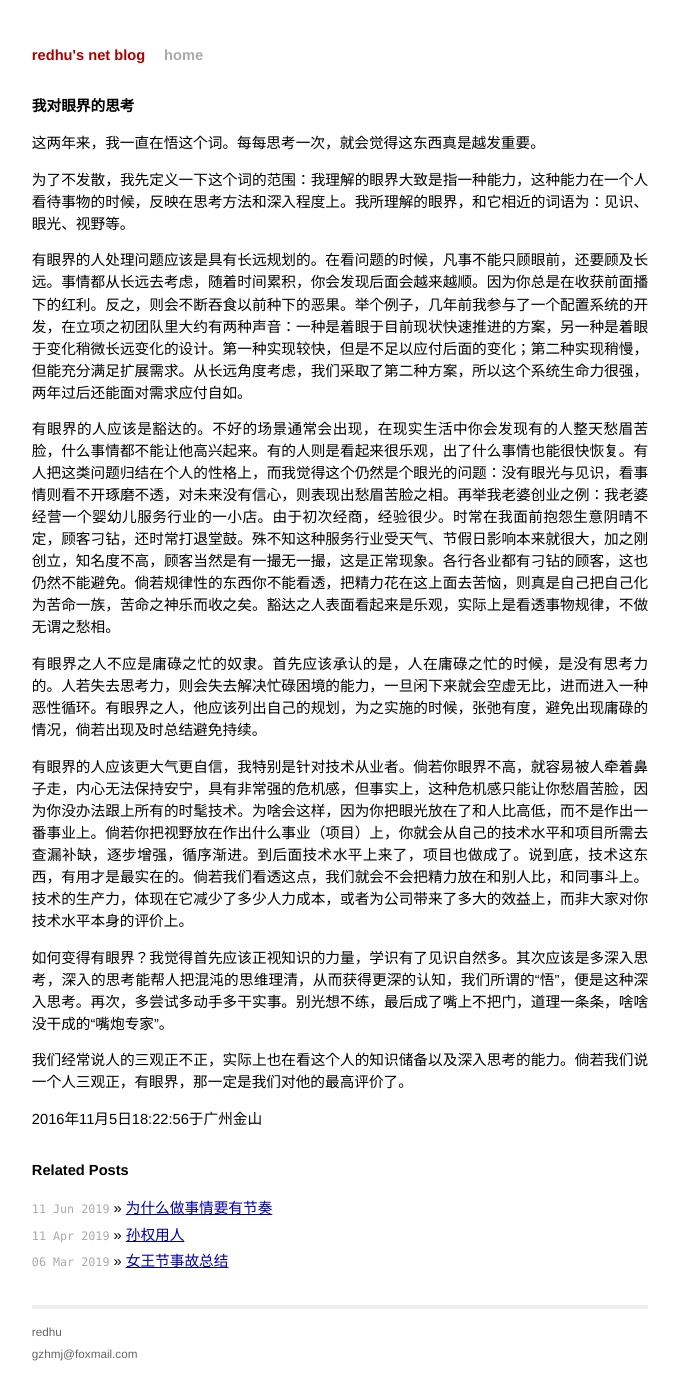
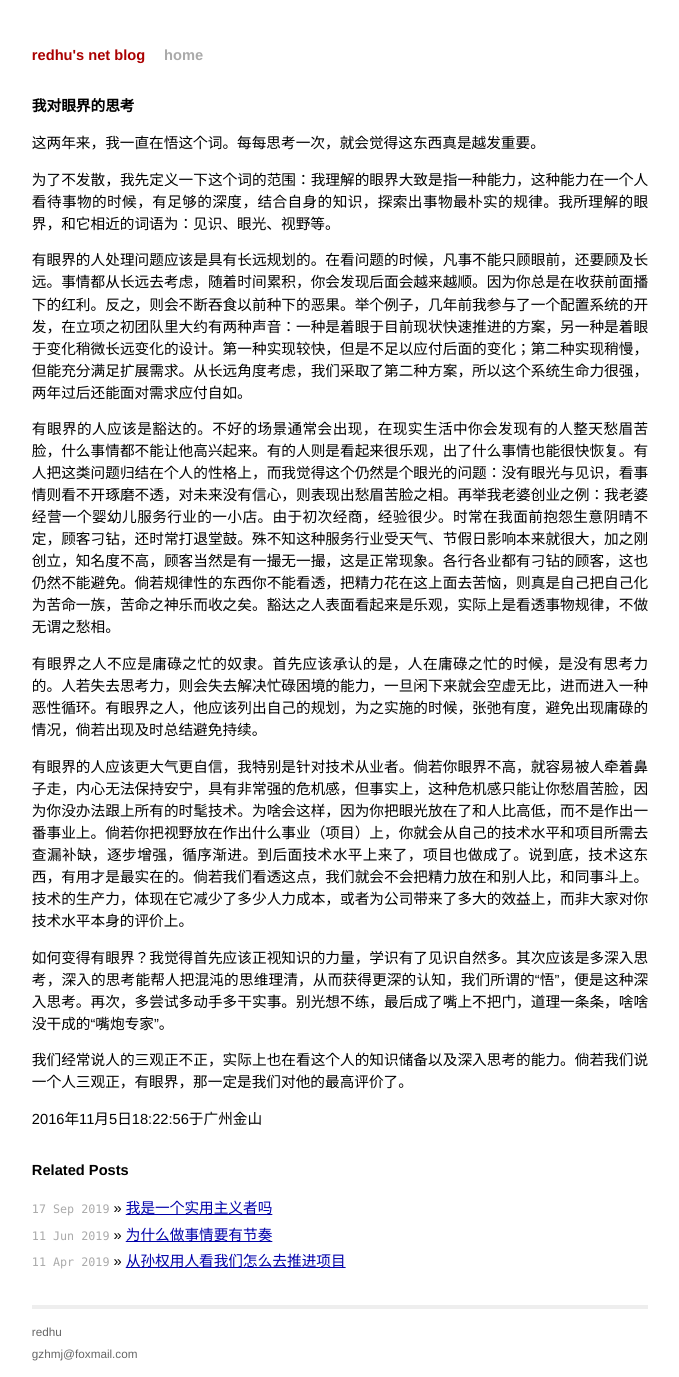
Before and after one commit to redhu/redhu.github.io, a Jekyll site: the page built from _posts/2016-11-5-我对眼界的思考.md, in a window 1280 px wide. Shown: the whole page, without its empty margins (300-979 px from the left). Built offline with Jekyll 4.4.1, drawn with Linux system fonts in a browser that asks for light colours; our own code applies the rules of GitHub Pages for plain Markdown files; comment, search, counter and statistics services are not loaded.

Commit message:
rename time

```diff
--- a/_posts/2016-11-5-我对眼界的思考.md
+++ b/_posts/2016-11-5-我对眼界的思考.md
@@ -1,8 +1,9 @@
-# 我对眼界的思考
+我对眼界的思考
+============================================
 
 这两年来，我一直在悟这个词。每每思考一次，就会觉得这东西真是越发重要。
 
-为了不发散，我先定义一下这个词的范围：我理解的眼界大致是指一种能力，这种能力在一个人看待事物的时候，反映在思考方法和深入程度上。我所理解的眼界，和它相近的词语为：见识、眼光、视野等。
+为了不发散，我先定义一下这个词的范围：我理解的眼界大致是指一种能力，这种能力在一个人看待事物的时候，有足够的深度，结合自身的知识，探索出事物最朴实的规律。我所理解的眼界，和它相近的词语为：见识、眼光、视野等。
 
 有眼界的人处理问题应该是具有长远规划的。在看问题的时候，凡事不能只顾眼前，还要顾及长远。事情都从长远去考虑，随着时间累积，你会发现后面会越来越顺。因为你总是在收获前面播下的红利。反之，则会不断吞食以前种下的恶果。举个例子，几年前我参与了一个配置系统的开发，在立项之初团队里大约有两种声音：一种是着眼于目前现状快速推进的方案，另一种是着眼于变化稍微长远变化的设计。第一种实现较快，但是不足以应付后面的变化；第二种实现稍慢，但能充分满足扩展需求。从长远角度考虑，我们采取了第二种方案，所以这个系统生命力很强，两年过后还能面对需求应付自如。
 
```
Also changed, not shown: _posts/2016-1-1-为什么统一出口就可以解决食品安全问题.md (renamed from _posts/2016-1-1-食品安全问题.md, +3 -0 lines), _posts/2019-1-5-在线演示开发总结以及一些零碎的程序设计思考.md (renamed from _posts/2019-1-5-在线演示开发总结.md, +1 -1 lines), _posts/2019-9-17-我是一个实用主义者吗 .md (added, +2 -0 lines), _posts/2019-4-11-从孙权用人看我们怎么去推进项目.md (renamed from _posts/2019-4-11-孙权用人.md).
